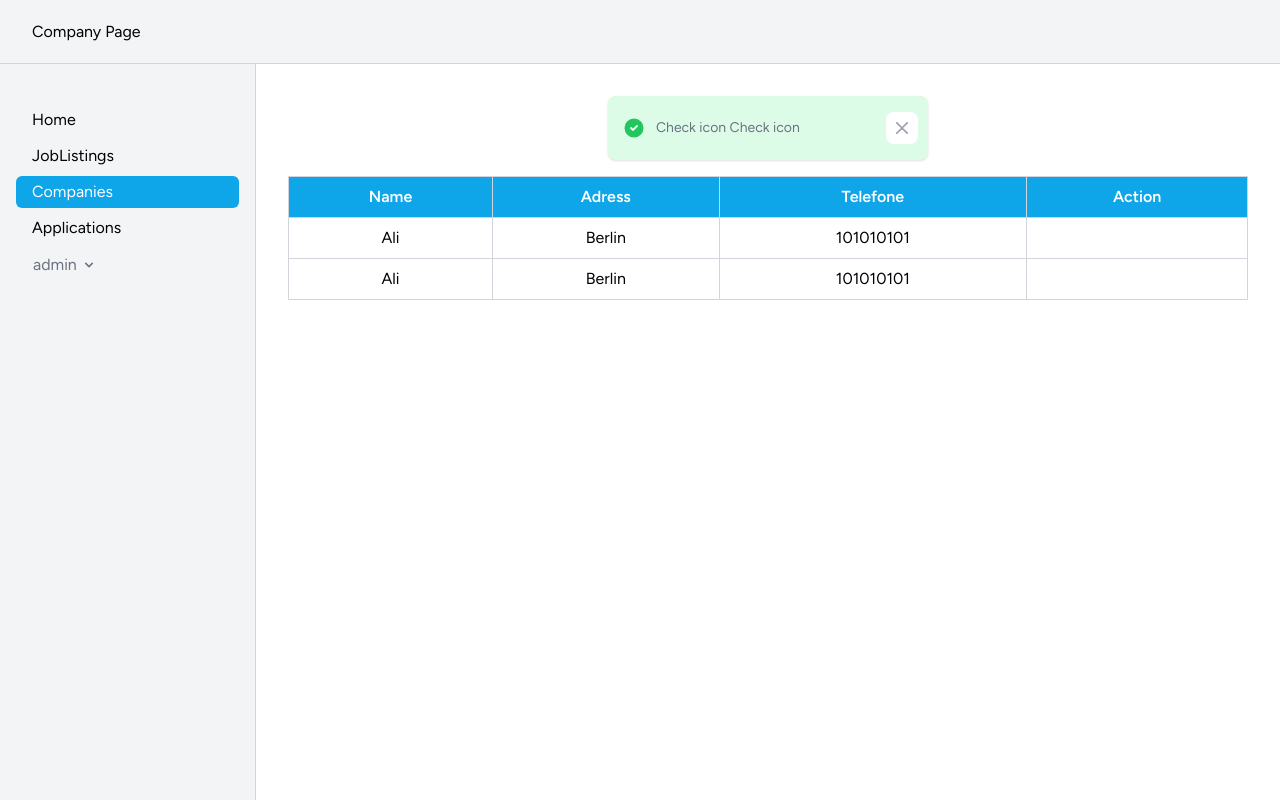
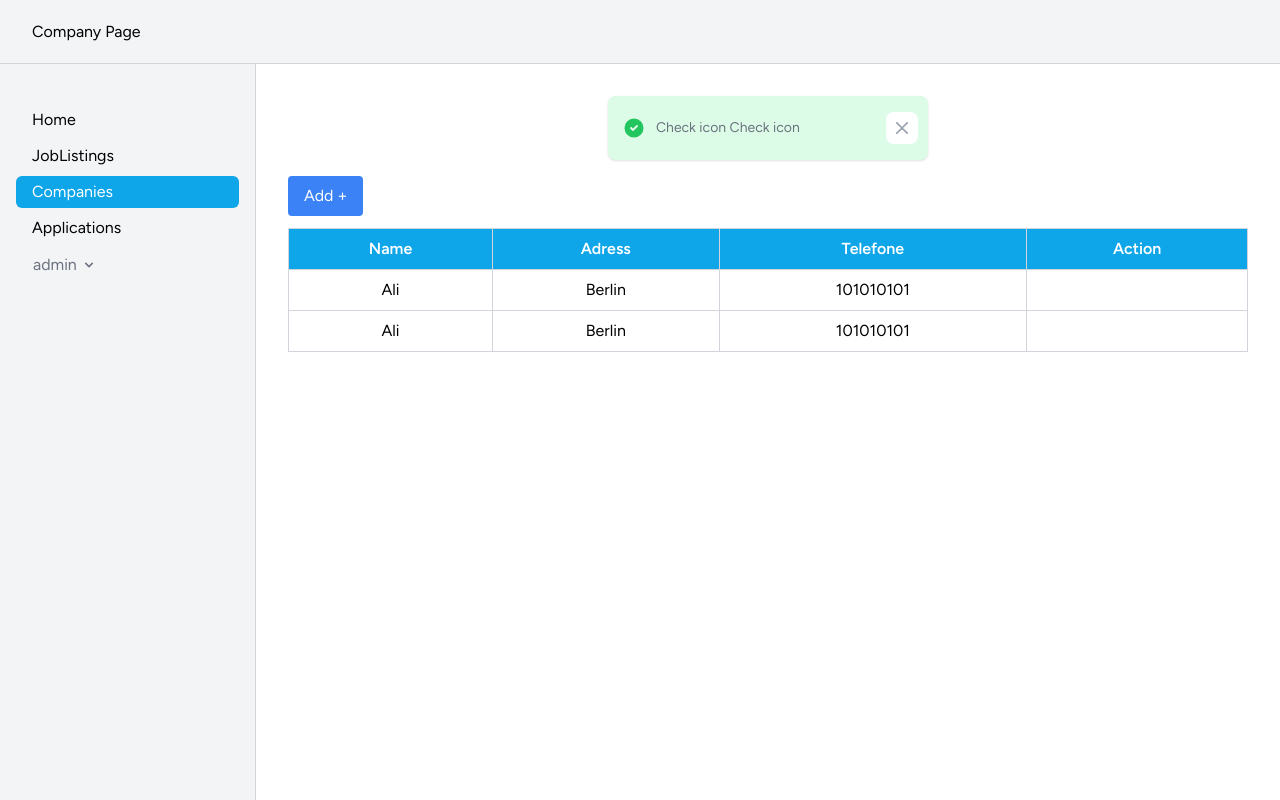
Before and after one commit to AliAbdulhame2d/job-portal, a Laravel app: page /admin/companies in a window 1280 px wide. Run offline with Laravel 12, Linux system fonts and the light colour scheme; a user stored in the database is signed in; data comes from the database, SQL or seed files in the repository; style sheets or scripts are compiled from the project's sources.

Commit message:
Create add button as component

```diff
--- a/resources/views/admin/company/index.blade.php
+++ b/resources/views/admin/company/index.blade.php
@@ -2,6 +2,10 @@
     <x-slot name="header">
         {{__('Company Page')}}
      </x-slot>
+
+     <x-admin.button-create>
+        <a href="{{route('admin.companies.create')}}">Add +</a>
+     </x-admin.button-create>
 
      <x-admin.table>
         <x-admin.table-thead>
--- /dev/null
+++ b/resources/views/components/admin/button-create.blade.php
@@ -0,0 +1,2 @@
+
+<div class="px-4 py-2 mb-3 hover:bg-sky-500 bg-blue-500 text-white inline-block rounded">{{$slot}}</div>
```
